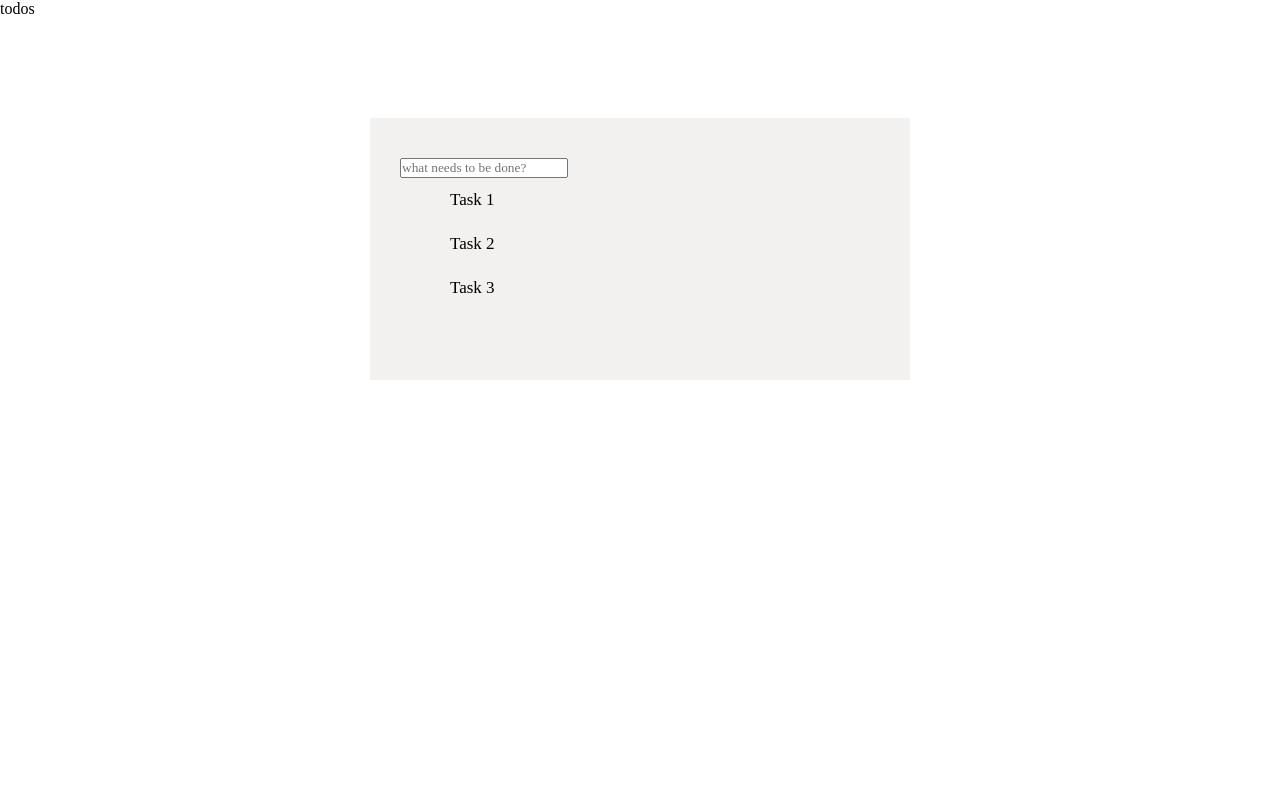
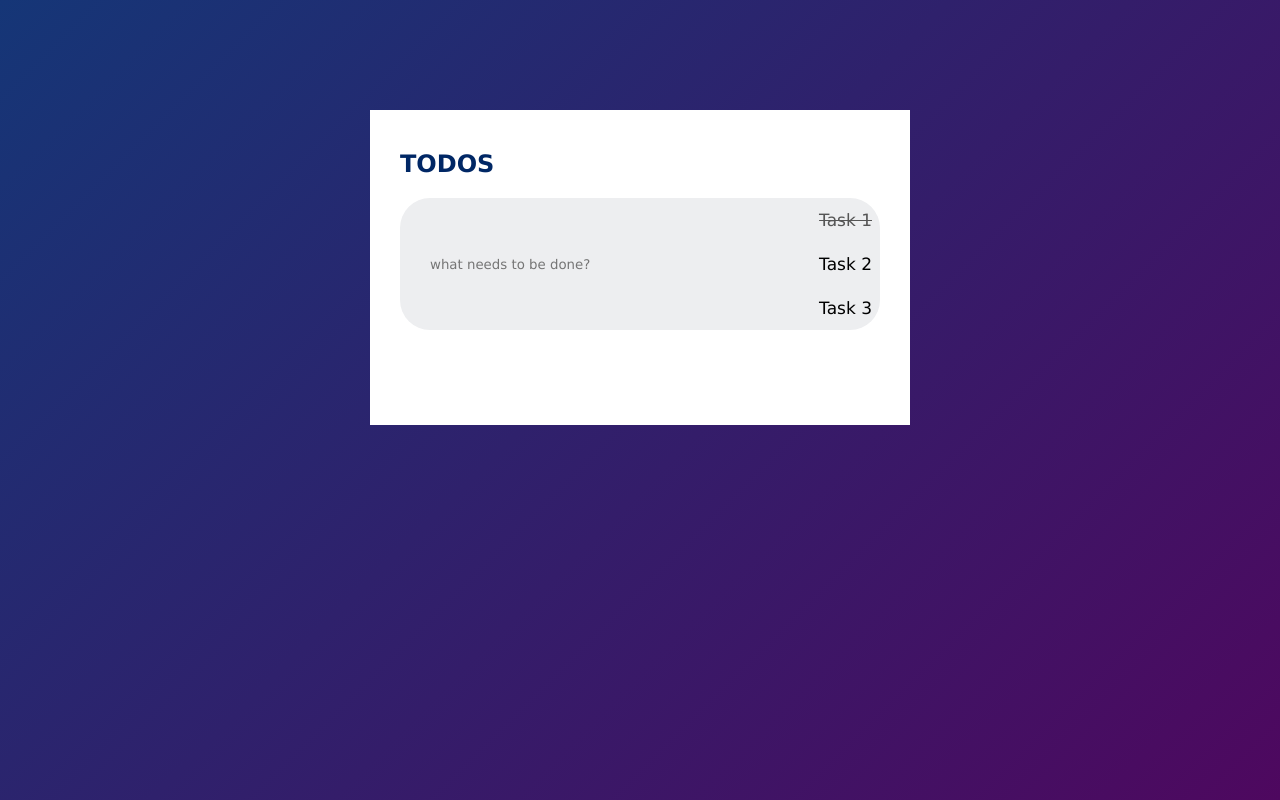
Before and after one commit to ELIJAHYINNETE/new_todos, a plain HTML site: page index.html in a window 1280 px wide. Drawn offline with Linux system fonts and the light colour scheme.

Commit message:
Add files via upload

```diff
--- a/index.html
+++ b/index.html
@@ -5,18 +5,19 @@
         <link rel="stylesheet" href="style.css">
     </head>
     <body>
-        <div id="top"> todos </div>
-        <div class="todo">
-            <div class="row">
-            <input type="text" id="todo-input"placeholder="what needs to be done?">
+        <div class="container">
+            <div class="todo">
+                <h2>TODOS</h2>
+                <div class="row">
+                    <input type="text" id="input-box" placeholder="what needs to be done?">
+                    <ol id="list-container">
+                        <li class="checked">Task 1</li>
+                        <li>Task 2</li>
+                        <li>Task 3</li>
+                    </ol>
+                </div>
             </div>
-            <form>
-            <ol id="list-container">
-                <li>Task 1</li>
-                <li>Task 2</li>
-                <li>Task 3</li>
-            </ol>
-            </form>
         </div>
+        <script src="script.js"></script>
     </body>
 </html>
--- /dev/null
+++ b/script.js
@@ -0,0 +1,10 @@
+const inputBox = document.getElementById("input-box");
+const listContainer = document.getElementById("list-container");
+
+
+//let li =document.createElement("li");
+//li.innerHTML = inputbox.value;
+//listContainer.appendChild(li);
+//let span = document.createElement("span");
+//span.innerHTML = "\u00d7";
+//li. appendChild(span);
--- a/style.css
+++ b/style.css
@@ -1,19 +1,40 @@
 *{
     margin: 0;
     padding: 0;
-    font-family: 'Times New Roman', Times, serif;
+    font-family: Verdana, Geneva, Tahoma, sans-serif;
     box-sizing: border-box;
+}
+
+.container{
+    width: 100%;
+    min-height: 100vh;
+    background: linear-gradient(135deg, #153677, #4e085f);
+    padding: 10px;
 }
 
 .todo{
     width: 100%;
     max-width: 540px;
-    background: #f3f0f0;
+    background: #fff;
     margin: 100px auto 20px;
     padding: 40px 30px 70px;
 }
-
-.input{
+.todo h2{
+    color: #002765;
+    display: flex;
+    align-items: center;
+    margin-bottom: 20px;
+}
+.row{
+    display: flex;
+    align-items: center;
+    justify-content: space-between;
+    background: #edeef0;
+    border-radius: 30px;
+    padding-left: 20px;
+    margin-bottom: 25px;
+}
+input{
     flex: 1;
     border: none;
     outline: none;
@@ -21,16 +42,14 @@
     padding: 10px;
     font-weight: 14px;
 }
-
 ol li{
-   list-style: none;
-   font-size: 17px;
-   padding: 12px 8px 12px 50px;
-   user-select: none;
-   cursor: pointer;
-   position: relative;
+    list-style: none;
+    font-size: 17px;
+    padding: 12px 8px 12px 50px;
+    user-select: none;
+    cursor: pointer;
+    position: relative ;
 }
-
 ol li::before{
     content: '';
     position: absolute;
@@ -40,13 +59,24 @@ ol li::before{
     background-size: cover;
     background-position: center;
     top: 12px;
+    left: 8px;
+}
 
-}
 ol li.checked{
     color: #555;
     text-decoration: line-through;
 }
+ol li.checked::before{}
 
-li.checked::before{
+ol li span{
+    position: absolute;
+    right: 0;
+    top: 5px;
+    width: 40px;
+    height: 40px;
+    font-size: 22px;
+    color: #000;
+    line-height: 40px;
+    text-align: center;
 
 }
```
